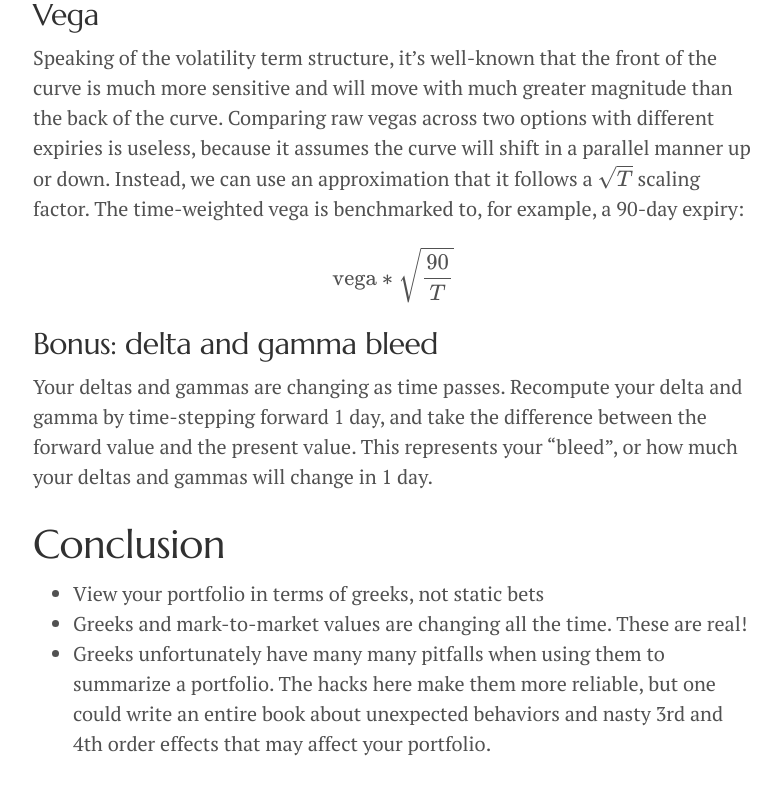
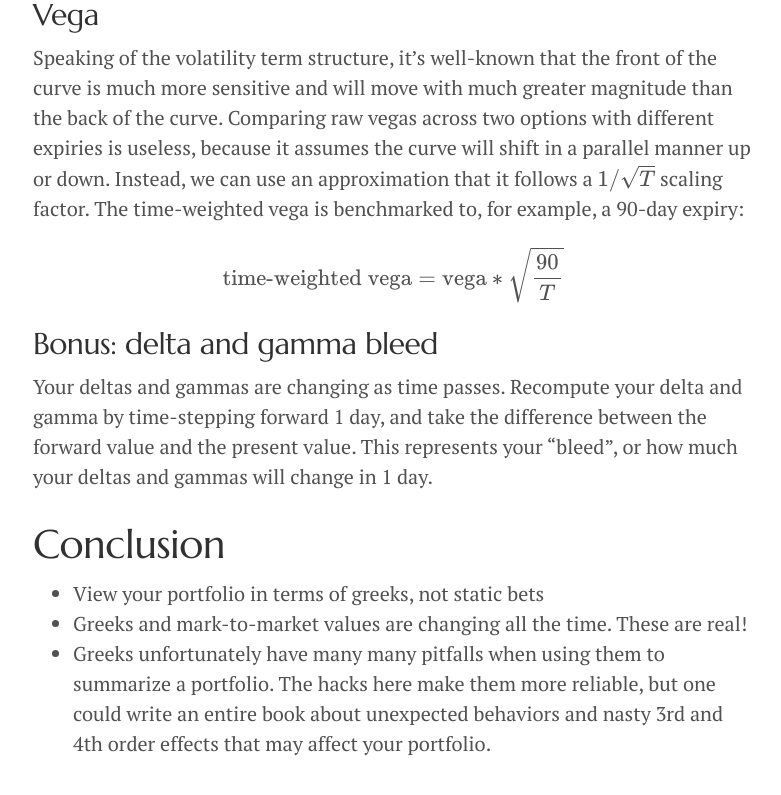
Before and after one commit to edwardyu/edwardyu.github.io, a Jekyll site: the page built from _posts/2025-04-27-hacking-your-greeks.markdown, in a window 1280 px wide and 900 px high, scrolled down 5683 px, cut to the strip 98-893 px from the top of the window. Shown: the whole strip, without its empty margins (247-1028 px from the left). Built offline with Jekyll 4.4.1, drawn with Linux system fonts in a browser that asks for light colours; formulas are drawn with MathJax 3.

Commit message:
slight edits

```diff
--- a/_posts/2025-04-27-hacking-your-greeks.markdown
+++ b/_posts/2025-04-27-hacking-your-greeks.markdown
@@ -7,7 +7,7 @@ categories:
 ---
 
 # The market maker vs the path-independent options trader
-There's a common school of thought which views options as discrete, static bets. Check out Reddit's wallstreetbets community for plenty of examples where a degenerate gambler buys 0DTE options and holds them to expiry; if they expire in the money then he celebrates his newfound riches, and if not then he loses everything. I wouldn't say it's wrong per se to view options like this, after all, the payoff of a vanilla option is mathematically $$\max(S-K,0)$$. But there are several shortcomings with this worldview:
+There's a common school of thought which views options as discrete, static bets. Check out Reddit's wallstreetbets community for plenty of examples where a degenerate gambler buys 0DTE options and holds them to expiry; if they expire in the money then he celebrates his newfound riches, and if not then he loses everything. I wouldn't say it's wrong per se to view options like this, after all, the payoff of a vanilla option is mathematically $$ \max(S-K,0) $$. But there are several shortcomings with this worldview:
 
 - You're not obligated to hold positions to expiry, you can close them in between.
 - If you have dozens or hundreds of positions, are you really going to keep track of them in your head as discrete probabilistic bets?
@@ -59,9 +59,9 @@ The main problem with theta is that if one day passes, we can't assume the IV wi
 ![Volatility Curve](/public/Implied%20Volatility%20Curve.png)
 
 ## Vega
-Speaking of the volatility term structure, it's well-known that the front of the curve is much more sensitive and will move with much greater magnitude than the back of the curve. Comparing raw vegas across two options with different expiries is useless, because it assumes the curve will shift in a parallel manner up or down. Instead, we can use an approximation that it follows a $\sqrt T$ scaling factor. The time-weighted vega is benchmarked to, for example, a 90-day expiry:
+Speaking of the volatility term structure, it's well-known that the front of the curve is much more sensitive and will move with much greater magnitude than the back of the curve. Comparing raw vegas across two options with different expiries is useless, because it assumes the curve will shift in a parallel manner up or down. Instead, we can use an approximation that it follows a $1 / \sqrt T$ scaling factor. The time-weighted vega is benchmarked to, for example, a 90-day expiry:
 
-$$\text{vega} * \sqrt{\frac{90}{T}}$$
+$$\text{time-weighted vega} = \text{vega} * \sqrt{\frac{90}{T}}$$
 
 ## Bonus: delta and gamma bleed
 Your deltas and gammas are changing as time passes. Recompute your delta and gamma by time-stepping forward 1 day, and take the difference between the forward value and the present value. This represents your "bleed", or how much your deltas and gammas will change in 1 day.
```
